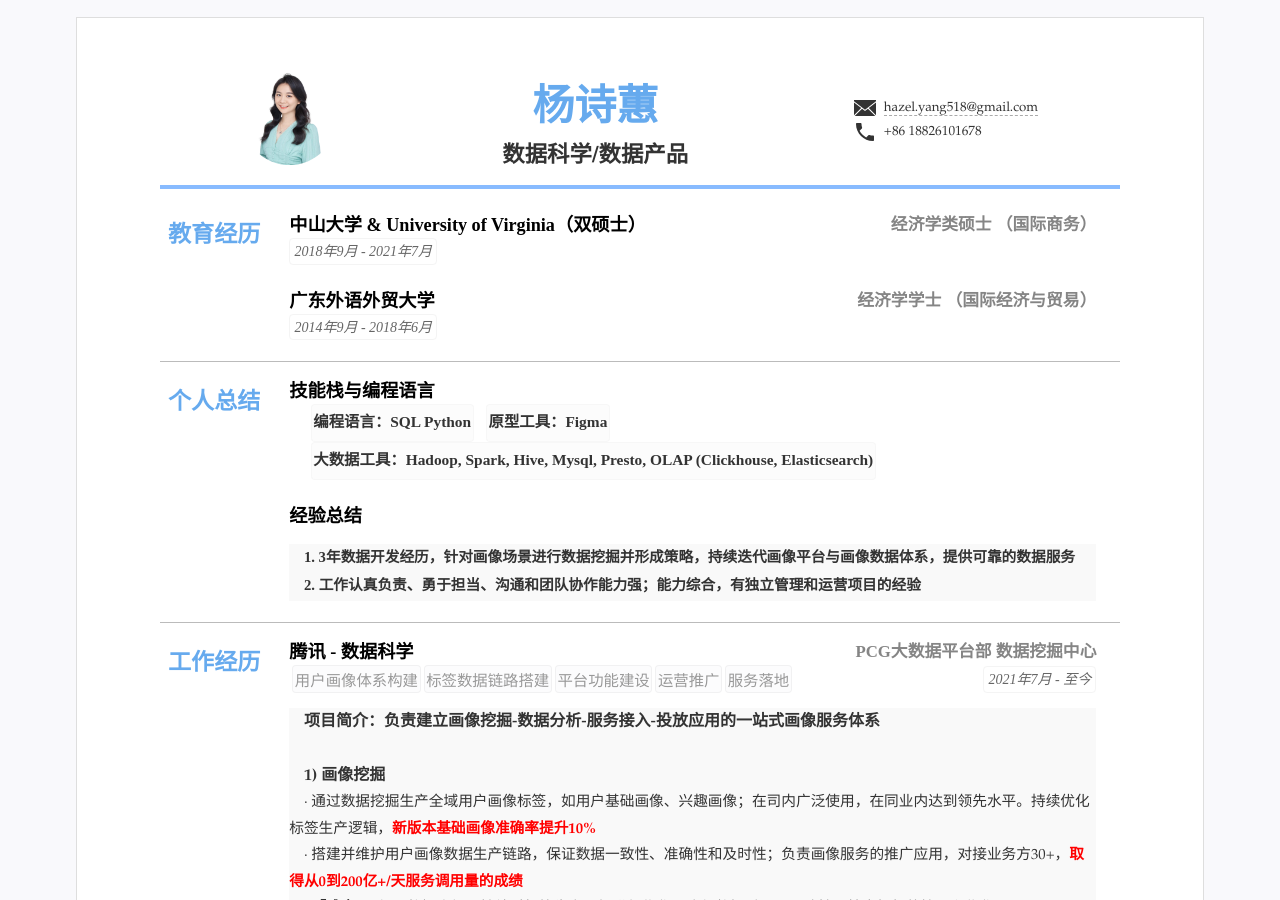
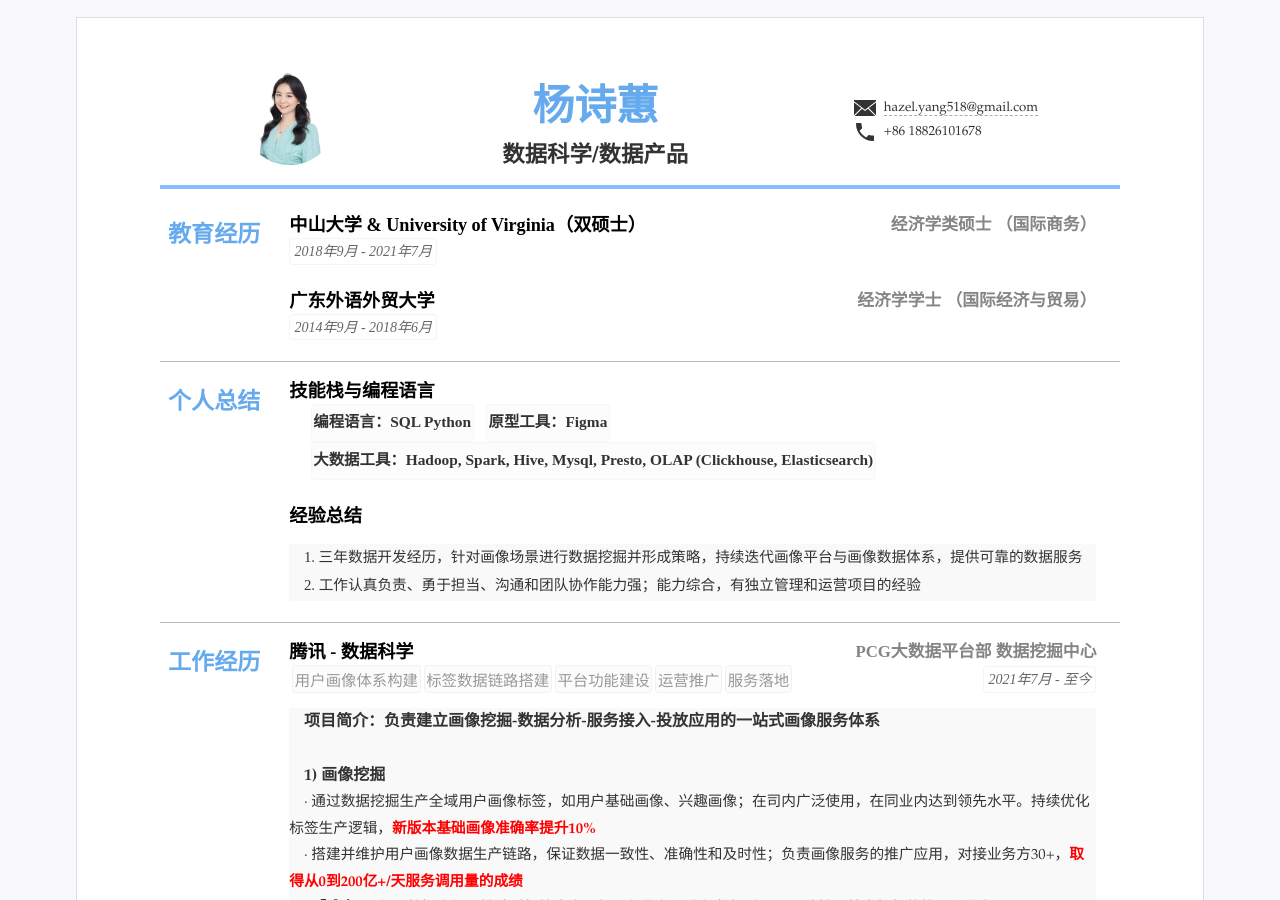
Before and after one commit to kuailexiaoshenxian/cn-wx-cv, a Jekyll site: the page built from index.html, in a window 1280 px wide and 900 px high. Built offline with Jekyll 4.4.1, drawn with Linux system fonts in a browser that asks for light colours.

Commit message:
Update resume.yml

```diff
--- a/_data/resume.yml
+++ b/_data/resume.yml
@@ -53,8 +53,8 @@ main: #简历主要内容，
     - <font face="等线">大数据工具：Hadoop, Spark, Hive, Mysql, Presto, OLAP (Clickhouse, Elasticsearch)</font>
   - title: <font face="华文细黑粗体">经验总结</font>
 
-    detail:  <font face="黑体"><strong>1. 3年数据开发经历，针对画像场景进行数据挖掘并形成策略，持续迭代画像平台与画像数据体系，提供可靠的数据服务</strong></font> <br>  &nbsp &nbsp
-             <font face="黑体"><strong>2. 工作认真负责、勇于担当、沟通和团队协作能力强；能力综合，有独立管理和运营项目的经验 </strong></font>
+    detail:  <font face="等线">1. 三年数据开发经历，针对画像场景进行数据挖掘并形成策略，持续迭代画像平台与画像数据体系，提供可靠的数据服务</font> <br>  &nbsp &nbsp
+             <font face="等线">2. 工作认真负责、勇于担当、沟通和团队协作能力强；能力综合，有独立管理和运营项目的经验 </font>
 
              # 2年以上数据产品经理经验，具备数据平台和数据治理实践经验
              # 熟练使用sql、python，熟悉大数据技术概念如hadoop、spark、hive、flink、mq、kafka等；
```
